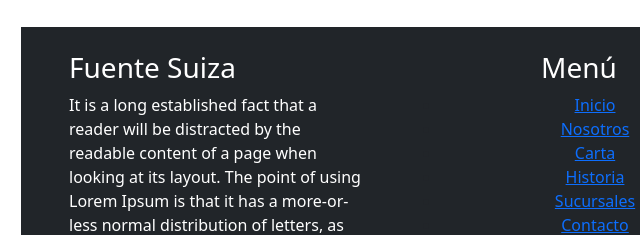
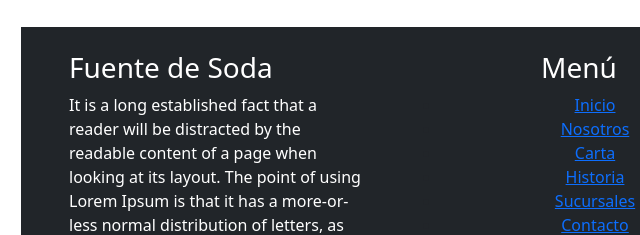
Before and after one commit to Tmrcj7/fuente-sodav2, a website: page index.html in a window 1280 px wide. Shown: the part 1185-1420 px from the top of the page, 61-701 px from the left. Drawn offline with nearby package versions, Linux system fonts and the light colour scheme.

Commit message:
edito pie de página

```diff
--- a/index.html
+++ b/index.html
@@ -139,7 +139,7 @@
         <div class="row">
             <div class="col-4">
               <div class="p-2 ps-5">
-                <h3 class="text-white">Fuente Suiza</h3>
+                <h3 class="text-white">Fuente de Soda</h3>
                 <p class="text-white">
                   It is a long established fact that a reader will be distracted by the readable content of a page when looking at its layout. The point of using Lorem Ipsum is that it has a more-or-less normal distribution of letters, as opposed to using 'Content here, content here', making it look like readable English.
                 </p>
```
